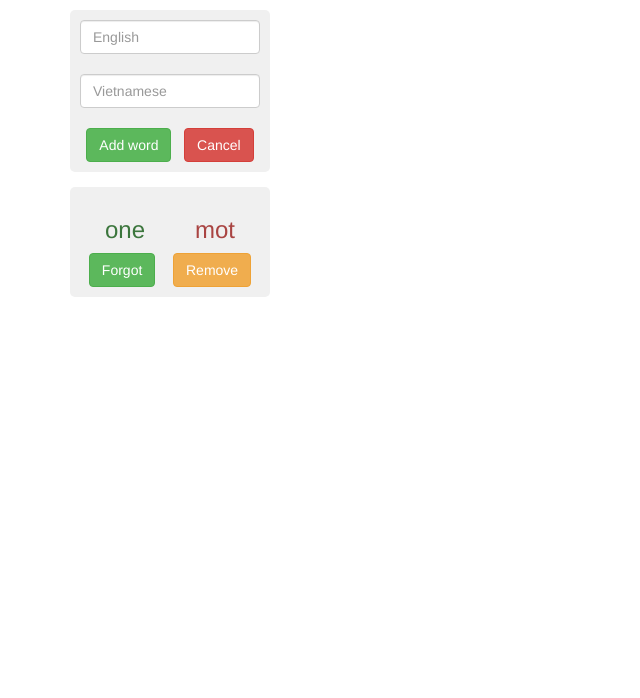
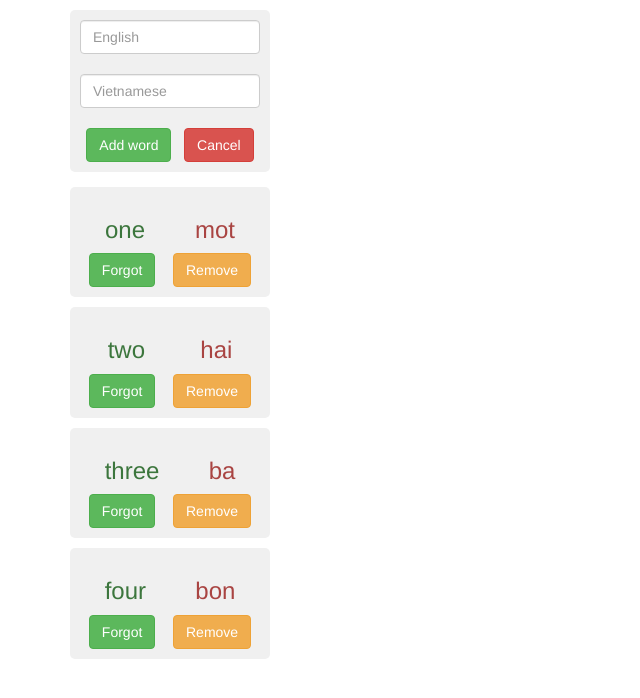
Before and after one commit to saigonwanderlust/ng1003, an Angular app: page / in a window 1280 px wide. Shown: the top 698 px of the page, without its empty margins (0-640 px from the left). Built offline with nearby package versions, Linux system fonts and the light colour scheme.

Commit message:
show words

```diff
--- a/src/app/components/list-words/list-words.component.html
+++ b/src/app/components/list-words/list-words.component.html
@@ -20,11 +20,11 @@
         </button>
     </div>
 </div>
-<div class="word" key={wordInfo._id}>
+<div class="word" *ngFor="let word of words">
     <div class="word-container">
-    <h3 class="text-success">one</h3>
+    <h3 class="text-success">{{ word.en }}</h3>
     <h3 class="text-danger">
-        mot
+        {{ word.vn }}
     </h3>
     </div>
     <div class="btn-container">
```
